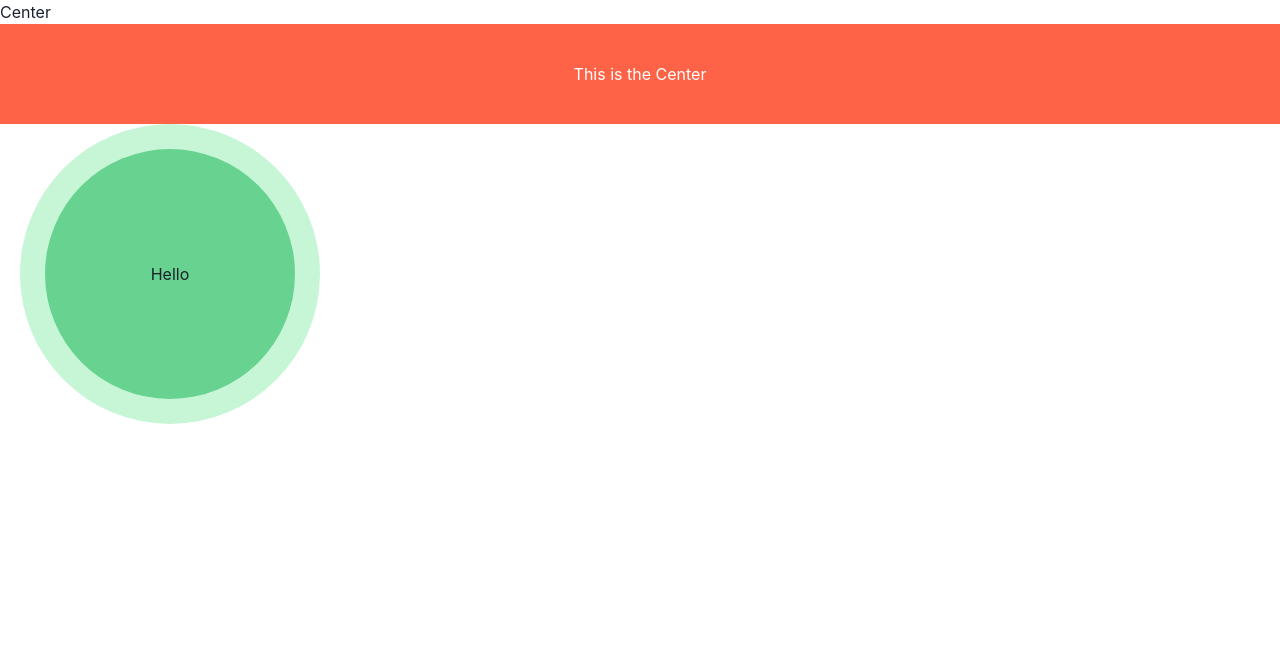
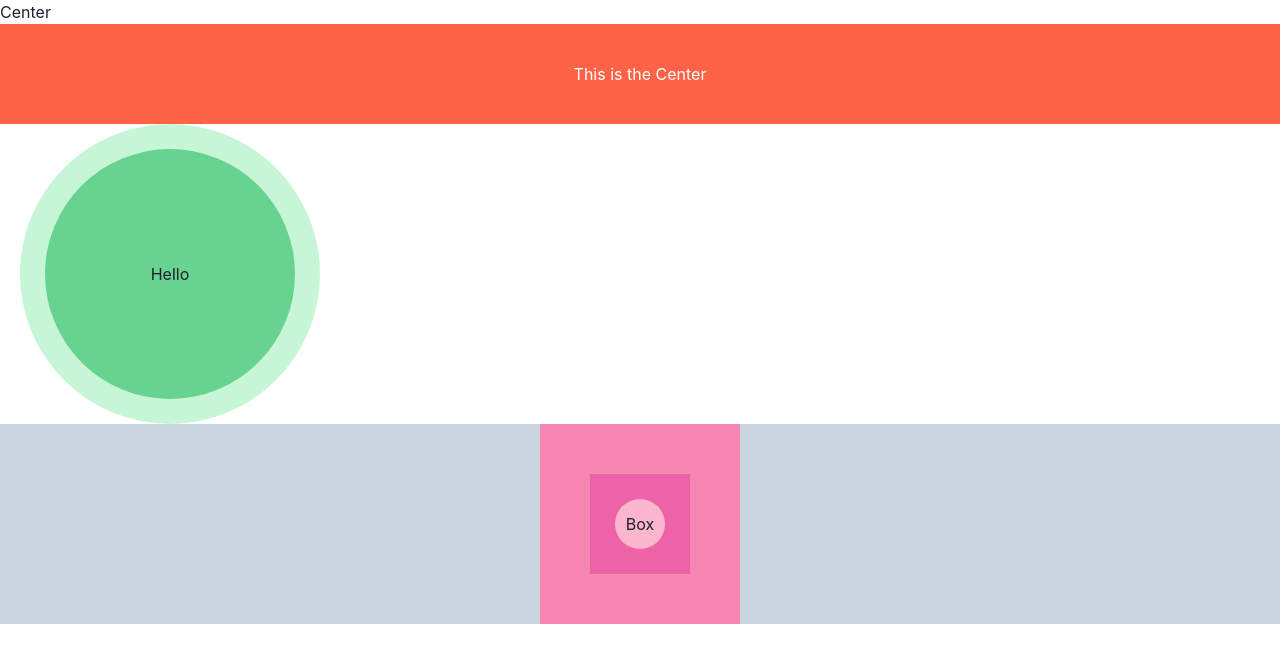
Before and after one commit to ThiagoPereiraSje/learn-chakra-ui, a Next.js app: page /center in a window 1280 px wide. Shown: the top 662 px of the page. Built offline with nearby package versions, Linux system fonts and the light colour scheme.

Commit message:
Adding Square component

```diff
--- a/pages/center.jsx
+++ b/pages/center.jsx
@@ -1,4 +1,4 @@
-import { Center, Circle } from "@chakra-ui/react";
+import { Center, Circle, Square } from "@chakra-ui/react";
 import { useEffect, useState } from "react";
 
 export default function _Center() {
@@ -32,6 +32,31 @@ export default function _Center() {
           {bCircle >= 250 ? <p>Hello</p> : ""}
         </Circle>
       </Circle>
+
+      <Square bgColor="gray.300">
+        <Square
+          bgColor="pink.300"
+          width="200px"
+          height="200px">
+          <Center>
+            <Square
+              bgColor="pink.400"
+              width="100px"
+              height="100px"
+              marginTop="auto">
+              <Center>
+                <Circle
+                  as="button"
+                  width="50px"
+                  height="50px"
+                  bgColor="pink.200">
+                  Box
+                </Circle>
+              </Center>
+            </Square>
+          </Center>
+        </Square>
+      </Square>
     </>
   );
 }
```
